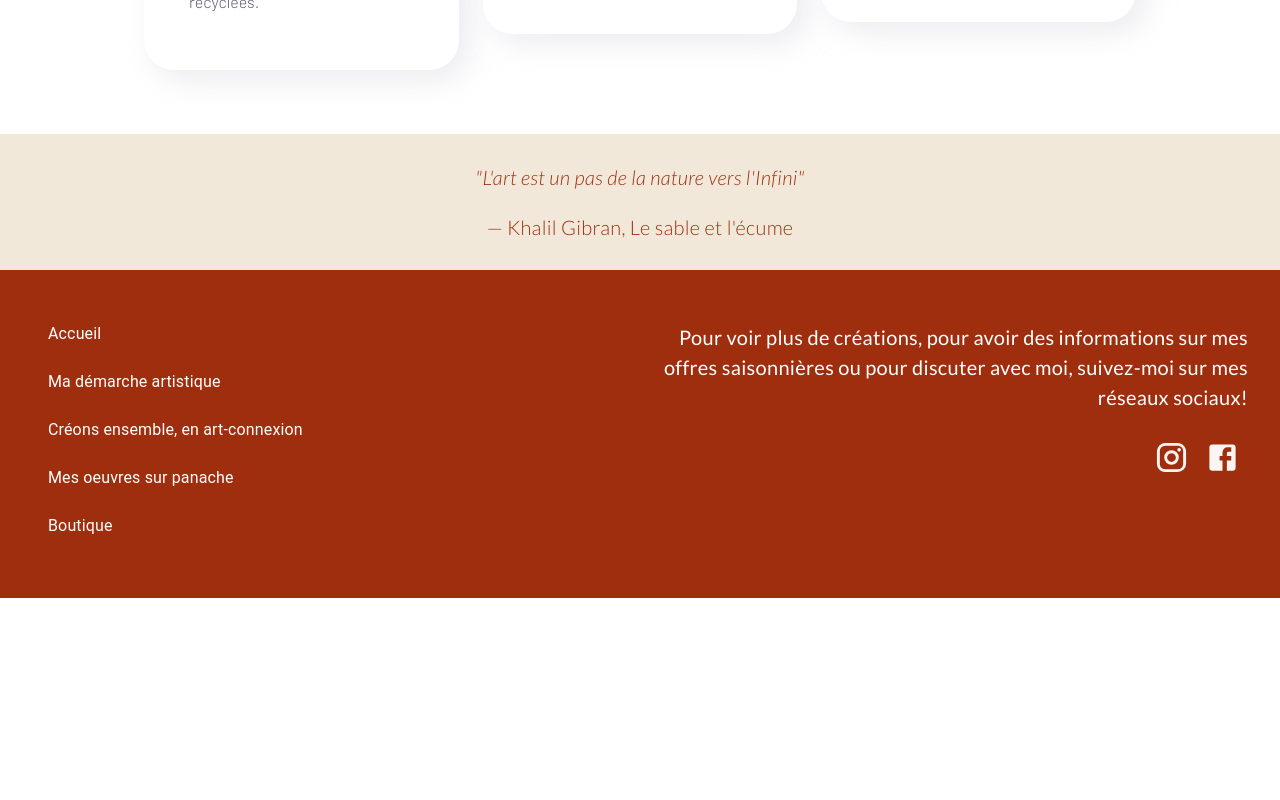
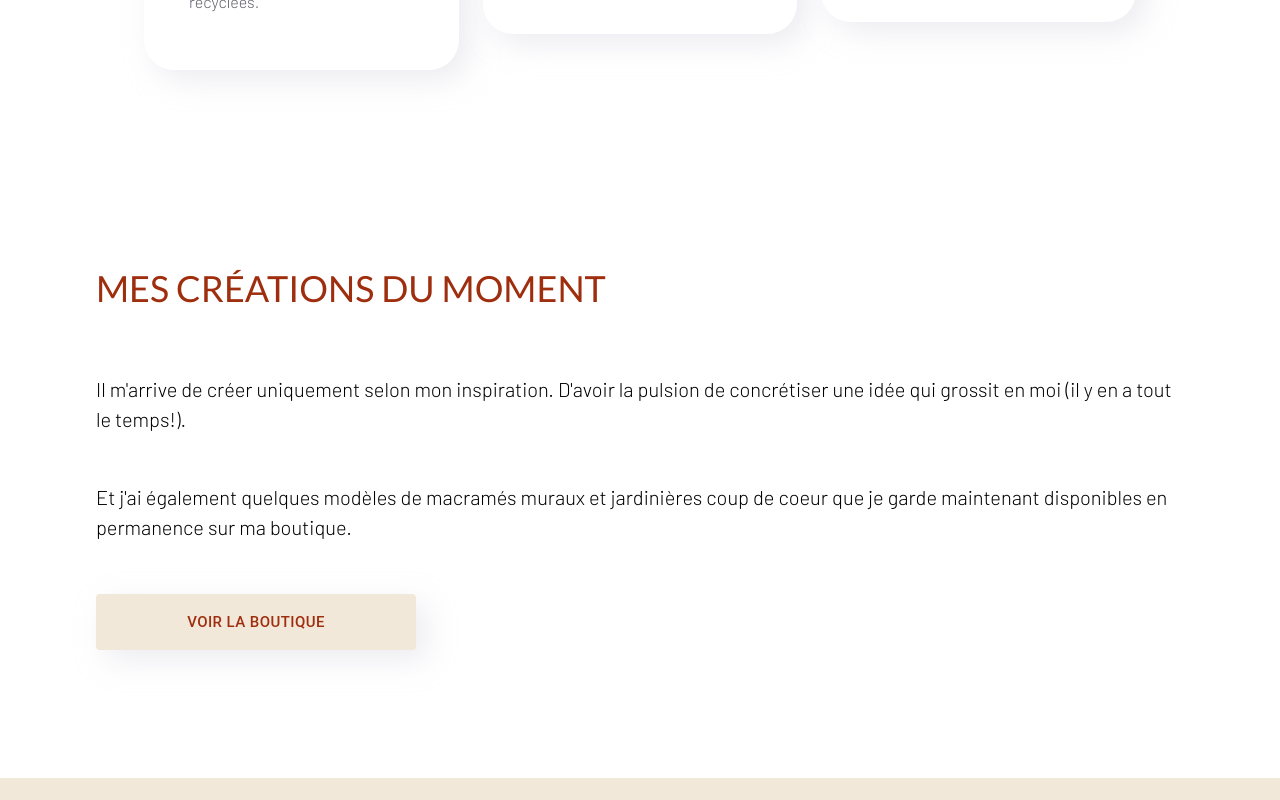
Before and after one commit to Jon104/flora-design, a React (Create React App) app: page / in a window 1280 px wide. Shown: the part 2580-3380 px from the top of the page. Before the commit the page ends 3178 px from the top, so only its background shows below. Built offline with nearby package versions, Linux system fonts and the light colour scheme; no server answers.

Commit message:
Added new section to homepage

```diff
--- a/src/home/HomePage.jsx
+++ b/src/home/HomePage.jsx
@@ -1,10 +1,14 @@
-import { Box, Grid } from "@mui/material";
+import { Box, Button, Grid } from "@mui/material";
 import styled from "styled-components";
 import Bubble from "../components/Bubble";
 import { isMobile } from "react-device-detect";
 import Footer from "components/Footer";
+import { useHistory } from "react-router-dom";
 
 const HomePage = () => {
+  const history = useHistory();
+  const handleClickToBoutique = () => history.push("/boutique");
+
   const BubblesContent = [
     {
       title: "RESPECT DE LA NATURE",
@@ -97,6 +101,46 @@ const HomePage = () => {
           ))}
         </Grid>
       </Box>
+
+      <Box p={12}>
+        <Grid container>
+          <Grid item>
+            <Box>
+              <MiddleSectionTitle>MES CRÉATIONS DU MOMENT</MiddleSectionTitle>
+            </Box>
+            <Box py={1}>
+              <MiddleSectionParagraph>
+                Il m'arrive de créer uniquement selon mon inspiration. D'avoir
+                la pulsion de concrétiser une idée qui grossit en moi (il y en a
+                tout le temps!).
+              </MiddleSectionParagraph>
+            </Box>
+            <MiddleSectionParagraph>
+              Et j'ai également quelques modèles de macramés muraux et
+              jardinières coup de coeur que je garde maintenant disponibles en
+              permanence sur ma boutique.
+            </MiddleSectionParagraph>
+            <Box py={4}>
+              <Button
+                onClick={() => handleClickToBoutique()}
+                variant="contained"
+                size="large"
+                sx={{
+                  backgroundColor: "#F2E8DA",
+                  color: "#9F2E0E",
+                  fontSize: 15,
+                  width: "20rem",
+                  height: "3.5rem",
+                  boxShadow: "10px 10px 30px 0px #D0CFDC66",
+                }}
+              >
+                Voir la boutique
+              </Button>
+            </Box>
+          </Grid>
+        </Grid>
+      </Box>
+
       <Footer />
     </>
   );
```
